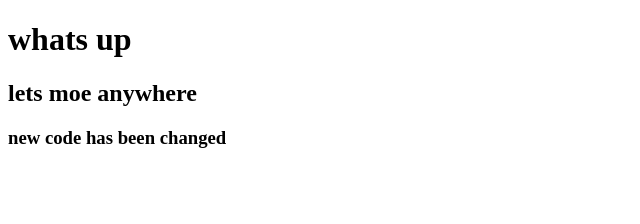
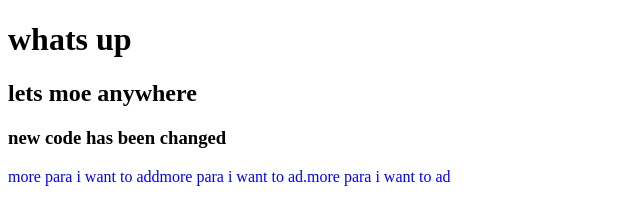
Before and after one commit to payeldhar/my-second-repo, a plain HTML site: page index.html in a window 1280 px wide. Shown: the whole page, without its empty margins (0-640 px from the left). Drawn offline with Linux system fonts and the light colour scheme.

Commit message:
styles added

```diff
--- a/index.html
+++ b/index.html
@@ -5,10 +5,12 @@
     <meta http-equiv="X-UA-Compatible" content="IE=edge">
     <meta name="viewport" content="width=device-width, initial-scale=1.0">
     <title>mt second repo</title>
+    <link rel="stylesheet" href="style.css">
 </head>
 <body>
     <h1> whats up</h1>
     <h2> lets moe anywhere</h2>
     <h3>new code has been changed</h3>
+    <p> more para i want to addmore para i want to ad.more para i want to ad</p>
 </body>
 </html>
--- /dev/null
+++ b/style.css
@@ -0,0 +1,3 @@
+p{
+    color:blue
+}
```
